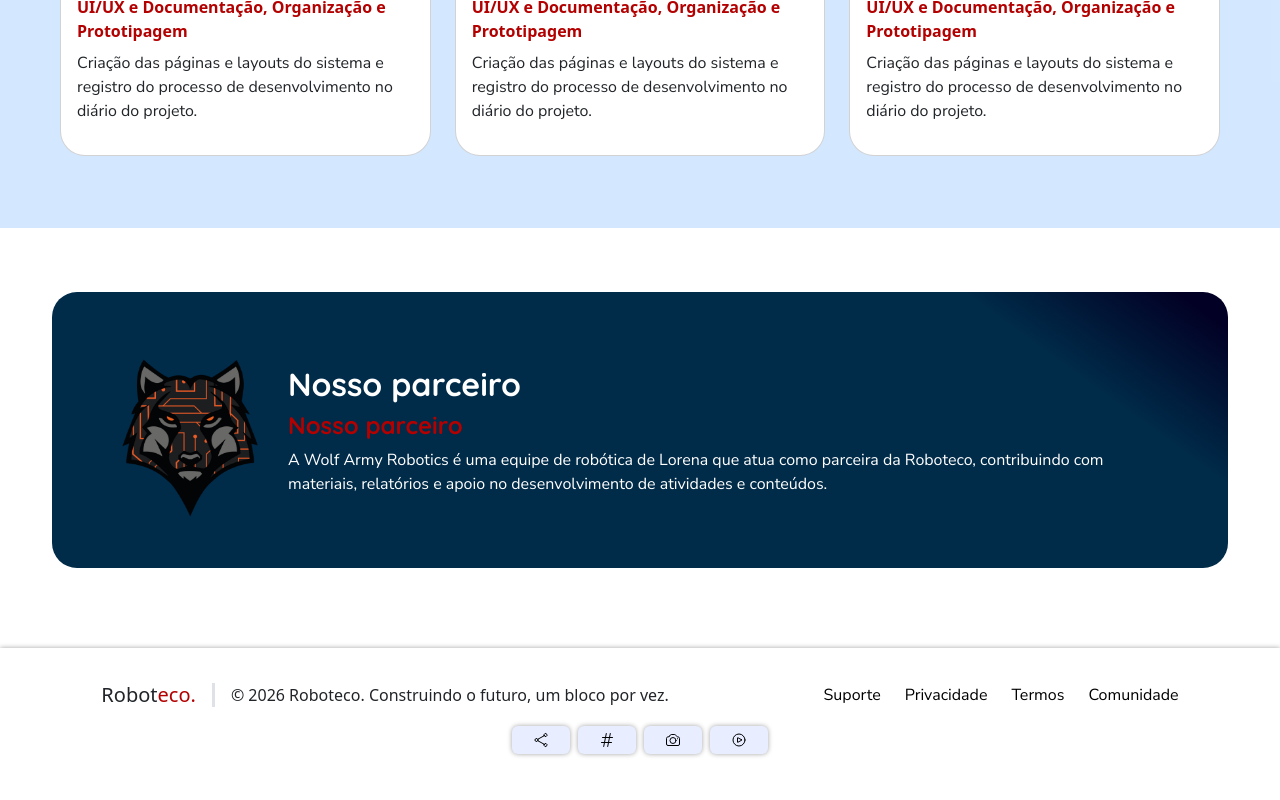
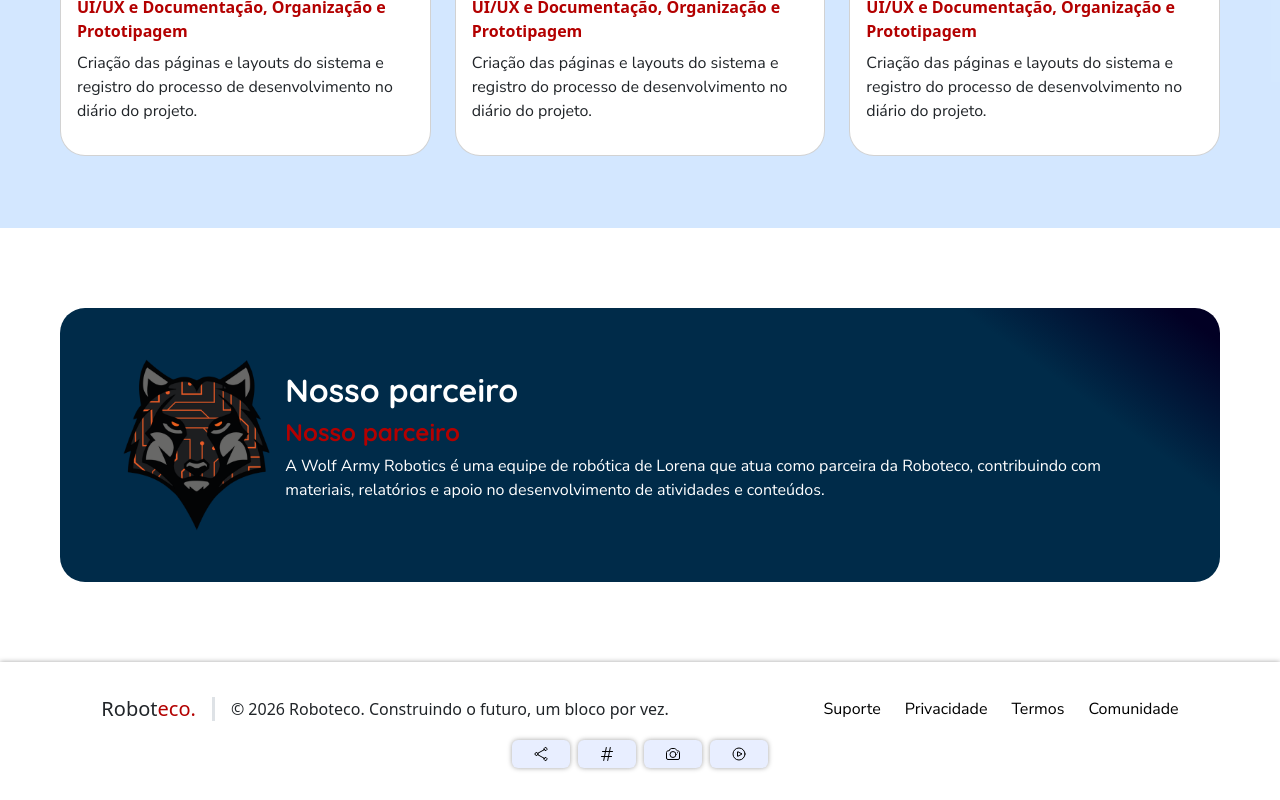
Before and after one commit to MigSilverS/roboteco, a Next.js app: page /pages/sobre-nos in a window 1280 px wide. Shown: the part 2205-3005 px from the top of the page. Built offline with nearby package versions, Linux system fonts and the light colour scheme.

Commit message:
ultima sobre nos ae

```diff
--- a/src/app/pages/sobre-nos/page.jsx
+++ b/src/app/pages/sobre-nos/page.jsx
@@ -167,7 +167,7 @@ export default function SobreNos() {
 
 
                 <div className={styles.container} style={{ paddingTop: '5rem', paddingBottom: '5rem' }}>
-                    <div className="row justify-content-center align-items-center g-sm-3 p-5" style={{ background: "linear-gradient(216deg,rgba(2, 0, 36, 1) 3%, rgba(0, 43, 73, 1) 17%)", borderRadius: '25px'  }}>
+                    <div className="row justify-content-center align-items-center g-md-0 g-sm-3 p-5" style={{ background: "linear-gradient(216deg,rgba(2, 0, 36, 1) 3%, rgba(0, 43, 73, 1) 17%)", borderRadius: '25px'  }}>
                         <div className="col-7 col-md-2">
                             <img src={logo.src} className="w-100" alt=""/>
                         </div>
```
